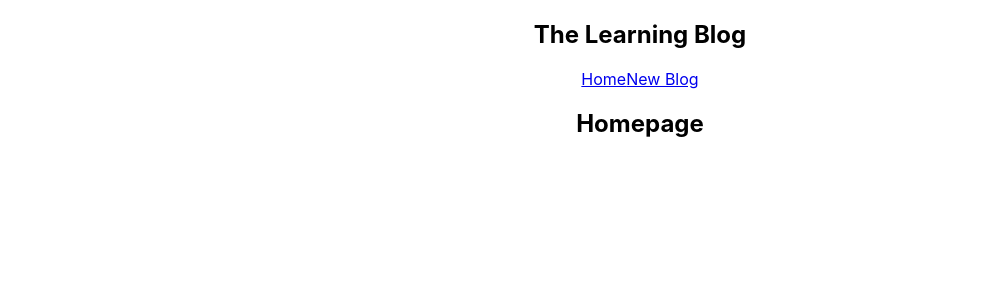
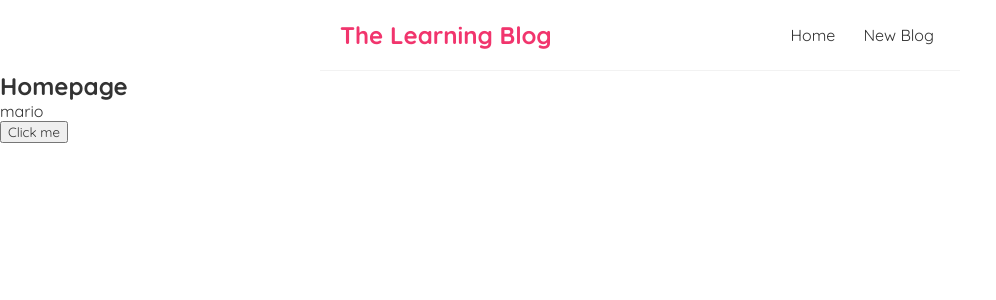
Before and after one commit to AryaKris/ReactBlog, a React (Create React App) app in the folder react-blog/: page / in a window 1280 px wide. Shown: the top 300 px of the page, without its empty margins (0-996 px from the left). Built offline with nearby package versions, Linux system fonts and the light colour scheme.

Commit message:
working with use State

```diff
--- a/react-blog/src/App.css
+++ /dev/null
@@ -1,38 +0,0 @@
-.App {
-  text-align: center;
-}
-
-.App-logo {
-  height: 40vmin;
-  pointer-events: none;
-}
-
-@media (prefers-reduced-motion: no-preference) {
-  .App-logo {
-    animation: App-logo-spin infinite 20s linear;
-  }
-}
-
-.App-header {
-  background-color: #282c34;
-  min-height: 100vh;
-  display: flex;
-  flex-direction: column;
-  align-items: center;
-  justify-content: center;
-  font-size: calc(10px + 2vmin);
-  color: white;
-}
-
-.App-link {
-  color: #61dafb;
-}
-
-@keyframes App-logo-spin {
-  from {
-    transform: rotate(0deg);
-  }
-  to {
-    transform: rotate(360deg);
-  }
-}
--- a/react-blog/src/App.js
+++ b/react-blog/src/App.js
@@ -1,6 +1,6 @@
 import Navbar from './Navbar';
 import Home from './Home';
-import './App.css';
+
 
 function App() {
 
--- a/react-blog/src/Home.js
+++ b/react-blog/src/Home.js
@@ -1,10 +1,23 @@
-const Home  = () => {
+import {useState} from'react';
+
+
+const Home = () => {
+
+//    let name = 'mario';
+const[name, setName] = useState('mario');
+   const handleClick = () =>{
+       setName('luigi')
+   }
+
+
     return (
-        <div className ="home">
+        <div className="home">
+            <h2>Homepage</h2>
+            <p>{name}</p>
+            <button onClick = {handleClick}> Click me</button>
 
-            <h2>Homepage</h2>
         </div>
-     );
+    );
 }
 
-export default Home ;
+export default Home;
--- a/react-blog/src/Navbar.js
+++ b/react-blog/src/Navbar.js
@@ -6,7 +6,7 @@
             <h1>The Learning Blog</h1>
             <div className = "links">
                 <a href = "/">Home</a>
-                <a href="/create">New Blog</a>
+                <a href="/create" >New Blog</a>
 
             </div>
         </nav>
--- a/react-blog/src/index.css
+++ b/react-blog/src/index.css
@@ -1,13 +1,40 @@
-body {
+@import url('https://fonts.googleapis.com/css2?family=Quicksand:wght@300;400;500;600;700&display=swap');
+/* base styles */
+* {
   margin: 0;
-  font-family: -apple-system, BlinkMacSystemFont, 'Segoe UI', 'Roboto', 'Oxygen',
-    'Ubuntu', 'Cantarell', 'Fira Sans', 'Droid Sans', 'Helvetica Neue',
-    sans-serif;
-  -webkit-font-smoothing: antialiased;
-  -moz-osx-font-smoothing: grayscale;
+  font-family: "Quicksand";
+  color: #333;
 }
 
-code {
-  font-family: source-code-pro, Menlo, Monaco, Consolas, 'Courier New',
-    monospace;
+.navbar {
+  padding: 20px;
+  display: flex;
+  align-items: center;
+  max-width: 600px;
+  margin: 0 auto;
+  border-bottom: 1px solid #f2f2f2;
 }
+
+.navbar h1 {
+  color: #f1356d;
+}
+
+.navbar .links {
+  margin-left: auto;
+}
+
+.navbar a {
+  margin-left: 16px;
+  text-decoration: none;
+  padding: 6px;
+}
+
+.navbar a:hover {
+  color: #f1356d;
+}
+
+.content {
+  max-width: 600px;
+  margin: 40px auto;
+  padding: 20px;
+}
```
Also changed, not shown: react-blog/src/index.js (+4 -5 lines).
